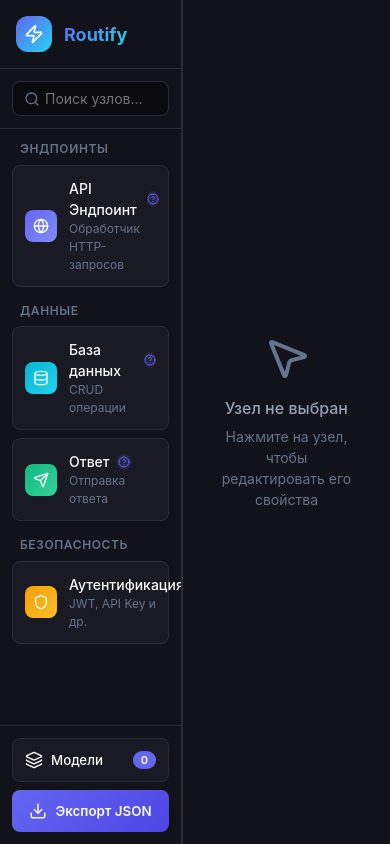
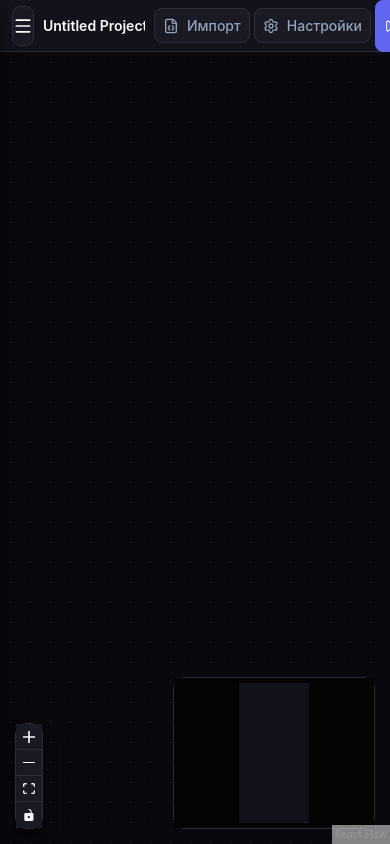
Before and after one commit to mortira919/routify, a React (Vite) app: page / in a window 390 px wide. Built offline with nearby package versions, Linux system fonts and the light colour scheme.

Commit message:
feat: мобильная адаптация - бургер-меню, slide-in sidebar, bottom sheet panel

```diff
--- a/src/App.css
+++ b/src/App.css
@@ -173,3 +173,71 @@
     transform: rotate(360deg);
   }
 }
+
+/* ========================================
+   RESPONSIVE HEADER
+   ======================================== */
+
+/* Mobile menu button (burger) */
+.mobileMenuBtn {
+  display: none;
+  align-items: center;
+  justify-content: center;
+  width: 40px;
+  height: 40px;
+  background: var(--bg-tertiary);
+  border: 1px solid var(--border-primary);
+  border-radius: var(--radius-md);
+  color: var(--text-primary);
+  transition: all var(--transition-base);
+}
+
+.mobileMenuBtn:hover {
+  background: var(--bg-elevated);
+}
+
+@media (max-width: 1024px) {
+  .mobileMenuBtn {
+    display: flex;
+  }
+
+  .headerActions {
+    gap: var(--space-1);
+  }
+
+  .headerBtn {
+    padding: var(--space-2);
+  }
+
+  .headerBtn span {
+    display: none;
+  }
+}
+
+@media (max-width: 768px) {
+  .header {
+    padding: 0 var(--space-3);
+  }
+
+  .projectName {
+    gap: var(--space-2);
+  }
+
+  .projectNameInput {
+    font-size: var(--text-sm);
+    max-width: 120px;
+  }
+
+  .status {
+    display: none;
+  }
+
+  .headerBtn--demo,
+  .headerBtn--tutorial {
+    display: none;
+  }
+
+  .headerBtn--primary span {
+    display: inline;
+  }
+}
--- a/src/App.tsx
+++ b/src/App.tsx
@@ -1,5 +1,5 @@
-import { useState } from 'react';
-import { Play, FileJson, Settings, Check, Loader2, Sparkles, GraduationCap } from 'lucide-react';
+import { useState, useEffect } from 'react';
+import { Play, FileJson, Settings, Check, Loader2, Sparkles, GraduationCap, Menu, X } from 'lucide-react';
 import { Sidebar } from './components/Sidebar/Sidebar';
 import { Canvas } from './components/Canvas/Canvas';
 import { PropertyPanel } from './components/PropertyPanel/PropertyPanel';
@@ -402,6 +402,18 @@ function App() {
   const [showSettings, setShowSettings] = useState(false);
   const [showSchema, setShowSchema] = useState(false);
   const [showTutorial, setShowTutorial] = useState(false);
+  const [mobileMenuOpen, setMobileMenuOpen] = useState(false);
+
+  // Close mobile menu on resize to desktop
+  useEffect(() => {
+    const handleResize = () => {
+      if (window.innerWidth > 1024) {
+        setMobileMenuOpen(false);
+      }
+    };
+    window.addEventListener('resize', handleResize);
+    return () => window.removeEventListener('resize', handleResize);
+  }, []);
 
   const handleGenerateCode = async () => {
     setIsGenerating(true);
@@ -456,10 +468,31 @@ function App() {
 
   return (
     <div className="app">
-      <Sidebar onOpenSchema={() => setShowSchema(true)} />
+      {/* Mobile overlay */}
+      {mobileMenuOpen && (
+        <div
+          className="mobileOverlay mobileOverlay--visible"
+          onClick={() => setMobileMenuOpen(false)}
+        />
+      )}
+
+      <Sidebar
+        onOpenSchema={() => setShowSchema(true)}
+        isOpen={mobileMenuOpen}
+        onClose={() => setMobileMenuOpen(false)}
+      />
 
       <main className="main">
         <header className="header">
+          {/* Mobile burger button */}
+          <button
+            className="mobileMenuBtn"
+            onClick={() => setMobileMenuOpen(!mobileMenuOpen)}
+            aria-label="Toggle menu"
+          >
+            {mobileMenuOpen ? <X size={20} /> : <Menu size={20} />}
+          </button>
+
           <div className="projectName">
             <input
               type="text"
--- a/src/components/PropertyPanel/PropertyPanel.module.css
+++ b/src/components/PropertyPanel/PropertyPanel.module.css
@@ -349,3 +349,84 @@
 .deleteBtn:hover {
     background: rgb(239 68 68 / 0.2);
 }
+
+/* ========================================
+   RESPONSIVE PROPERTY PANEL
+   ======================================== */
+
+@media (max-width: 1024px) {
+    .panel {
+        position: fixed;
+        right: 0;
+        top: 0;
+        height: 100%;
+        z-index: 45;
+        transform: translateX(100%);
+        transition: transform 0.3s cubic-bezier(0.4, 0, 0.2, 1);
+        box-shadow: var(--shadow-lg);
+        width: 320px;
+    }
+
+    .panel--open {
+        transform: translateX(0);
+    }
+}
+
+@media (max-width: 768px) {
+    .panel {
+        position: fixed;
+        left: 0;
+        right: 0;
+        bottom: 0;
+        top: auto;
+        height: 60vh;
+        width: 100%;
+        max-height: 60vh;
+        border-radius: var(--radius-xl) var(--radius-xl) 0 0;
+        border-left: none;
+        border-top: 1px solid var(--border-primary);
+        transform: translateY(100%);
+    }
+
+    .panel--open {
+        transform: translateY(0);
+    }
+
+    .header {
+        padding: var(--space-3);
+        border-radius: var(--radius-xl) var(--radius-xl) 0 0;
+    }
+
+    /* Drag handle indicator */
+    .header::before {
+        content: '';
+        position: absolute;
+        top: 8px;
+        left: 50%;
+        transform: translateX(-50%);
+        width: 40px;
+        height: 4px;
+        background: var(--border-secondary);
+        border-radius: var(--radius-full);
+    }
+
+    .content {
+        padding: var(--space-2);
+    }
+
+    .section {
+        margin-bottom: var(--space-1);
+    }
+
+    .sectionHeader {
+        padding: var(--space-2);
+    }
+
+    .sectionContent {
+        padding: var(--space-2);
+    }
+
+    .actions {
+        padding: var(--space-3);
+    }
+}
--- a/src/components/SettingsModal/SettingsModal.module.css
+++ b/src/components/SettingsModal/SettingsModal.module.css
@@ -199,3 +199,34 @@
 .saveBtn:hover {
     opacity: 0.9;
 }
+
+/* ========================================
+   RESPONSIVE MODAL
+   ======================================== */
+
+@media (max-width: 768px) {
+    .modal {
+        width: 100%;
+        max-width: 100%;
+        height: 100%;
+        max-height: 100%;
+        border-radius: 0;
+    }
+
+    .header {
+        padding: 16px;
+    }
+
+    .content {
+        padding: 16px;
+    }
+
+    .footer {
+        padding: 12px 16px;
+    }
+
+    .fieldRow {
+        flex-direction: column;
+        gap: 0;
+    }
+}
--- a/src/components/Sidebar/Sidebar.module.css
+++ b/src/components/Sidebar/Sidebar.module.css
@@ -34,6 +34,31 @@
     -webkit-background-clip: text;
     -webkit-text-fill-color: transparent;
     background-clip: text;
+    flex: 1;
+}
+
+.closeBtn {
+    display: none;
+    align-items: center;
+    justify-content: center;
+    width: 32px;
+    height: 32px;
+    background: var(--bg-tertiary);
+    border: 1px solid var(--border-primary);
+    border-radius: var(--radius-md);
+    color: var(--text-secondary);
+    transition: all var(--transition-base);
+}
+
+.closeBtn:hover {
+    background: var(--bg-elevated);
+    color: var(--text-primary);
+}
+
+@media (max-width: 1024px) {
+    .closeBtn {
+        display: flex;
+    }
 }
 
 /* Search */
@@ -215,3 +240,52 @@
     box-shadow: var(--shadow-glow);
     transform: translateY(-1px);
 }
+
+/* ========================================
+   RESPONSIVE SIDEBAR
+   ======================================== */
+
+@media (max-width: 1024px) {
+    .sidebar {
+        position: fixed;
+        left: 0;
+        top: 0;
+        height: 100%;
+        z-index: 50;
+        transform: translateX(-100%);
+        transition: transform 0.3s cubic-bezier(0.4, 0, 0.2, 1);
+        box-shadow: var(--shadow-lg);
+    }
+
+    .sidebar--open {
+        transform: translateX(0);
+    }
+
+    .logo {
+        padding: var(--space-3);
+    }
+
+    .logoIcon {
+        width: 32px;
+        height: 32px;
+    }
+
+    .categories {
+        padding: var(--space-2);
+    }
+
+    .nodeItem {
+        padding: var(--space-2);
+    }
+
+    .footer {
+        padding: var(--space-2);
+    }
+}
+
+@media (max-width: 768px) {
+    .sidebar {
+        width: 100%;
+        max-width: 320px;
+    }
+}
--- a/src/components/Sidebar/Sidebar.tsx
+++ b/src/components/Sidebar/Sidebar.tsx
@@ -7,7 +7,8 @@ import {
     Search,
     Download,
     Zap,
-    Layers
+    Layers,
+    X
 } from 'lucide-react';
 import { useProjectStore } from '../../store/projectStore';
 import { useTranslation } from '../../i18n';
@@ -23,9 +24,11 @@ interface NodeType {
 
 interface SidebarProps {
     onOpenSchema?: () => void;
+    isOpen?: boolean;
+    onClose?: () => void;
 }
 
-export const Sidebar: React.FC<SidebarProps> = ({ onOpenSchema }) => {
+export const Sidebar: React.FC<SidebarProps> = ({ onOpenSchema, isOpen, onClose }) => {
     const [search, setSearch] = useState('');
     const { exportProject, project } = useProjectStore();
     const t = useTranslation();
@@ -104,13 +107,22 @@ export const Sidebar: React.FC<SidebarProps> = ({ onOpenSchema }) => {
     }, {} as Record<string, NodeType[]>);
 
     return (
-        <aside className={styles.sidebar}>
+        <aside className={`${styles.sidebar} ${isOpen ? styles['sidebar--open'] : ''}`}>
             {/* Logo */}
             <div className={styles.logo}>
                 <div className={styles.logoIcon}>
                     <Zap size={20} color="white" />
                 </div>
                 <span className={styles.logoText}>Routify</span>
+                {onClose && (
+                    <button
+                        className={styles.closeBtn}
+                        onClick={onClose}
+                        aria-label="Close menu"
+                    >
+                        <X size={20} />
+                    </button>
+                )}
             </div>
 
             {/* Search */}
--- a/src/index.css
+++ b/src/index.css
@@ -89,7 +89,9 @@
   box-sizing: border-box;
 }
 
-html, body, #root {
+html,
+body,
+#root {
   height: 100%;
   width: 100%;
   overflow: hidden;
@@ -125,15 +127,31 @@ body {
 }
 
 /* Typography */
-h1, h2, h3, h4, h5, h6 {
+h1,
+h2,
+h3,
+h4,
+h5,
+h6 {
   font-weight: 600;
   line-height: 1.3;
 }
 
-h1 { font-size: var(--text-2xl); }
-h2 { font-size: var(--text-xl); }
-h3 { font-size: var(--text-lg); }
-h4 { font-size: var(--text-base); }
+h1 {
+  font-size: var(--text-2xl);
+}
+
+h2 {
+  font-size: var(--text-xl);
+}
+
+h3 {
+  font-size: var(--text-lg);
+}
+
+h4 {
+  font-size: var(--text-base);
+}
 
 /* Focus Styles */
 :focus-visible {
@@ -148,7 +166,8 @@ h4 { font-size: var(--text-base); }
 }
 
 /* Code */
-code, pre {
+code,
+pre {
   font-family: var(--font-mono);
   font-size: var(--text-sm);
 }
@@ -163,7 +182,9 @@ button {
 }
 
 /* Input Reset */
-input, textarea, select {
+input,
+textarea,
+select {
   font-family: inherit;
   font-size: inherit;
   color: inherit;
@@ -220,3 +241,81 @@ input, textarea, select {
   border-color: var(--accent-primary) !important;
   background: var(--accent-primary) !important;
 }
+
+/* ========================================
+   RESPONSIVE / MOBILE ADAPTATION
+   ======================================== */
+
+/* Mobile-first variables */
+@media (max-width: 1024px) {
+  :root {
+    --sidebar-width: 260px;
+    --panel-width: 100%;
+  }
+}
+
+@media (max-width: 768px) {
+  :root {
+    --sidebar-width: 100%;
+    --panel-width: 100%;
+    --header-height: 52px;
+    --text-base: 0.9375rem;
+  }
+}
+
+/* Hide scrollbar on mobile for cleaner look */
+@media (max-width: 768px) {
+  ::-webkit-scrollbar {
+    width: 4px;
+  }
+}
+
+/* Overlay for mobile menu */
+.mobileOverlay {
+  display: none;
+  position: fixed;
+  inset: 0;
+  background: rgba(0, 0, 0, 0.6);
+  backdrop-filter: blur(4px);
+  z-index: 40;
+  animation: fadeIn 0.2s ease;
+}
+
+.mobileOverlay--visible {
+  display: block;
+}
+
+@keyframes fadeIn {
+  from {
+    opacity: 0;
+  }
+
+  to {
+    opacity: 1;
+  }
+}
+
+/* Utility classes for responsive visibility */
+.hideOnMobile {
+  display: block;
+}
+
+.showOnMobile {
+  display: none !important;
+}
+
+@media (max-width: 1024px) {
+  .hideOnTablet {
+    display: none !important;
+  }
+}
+
+@media (max-width: 768px) {
+  .hideOnMobile {
+    display: none !important;
+  }
+
+  .showOnMobile {
+    display: flex !important;
+  }
+}
```
